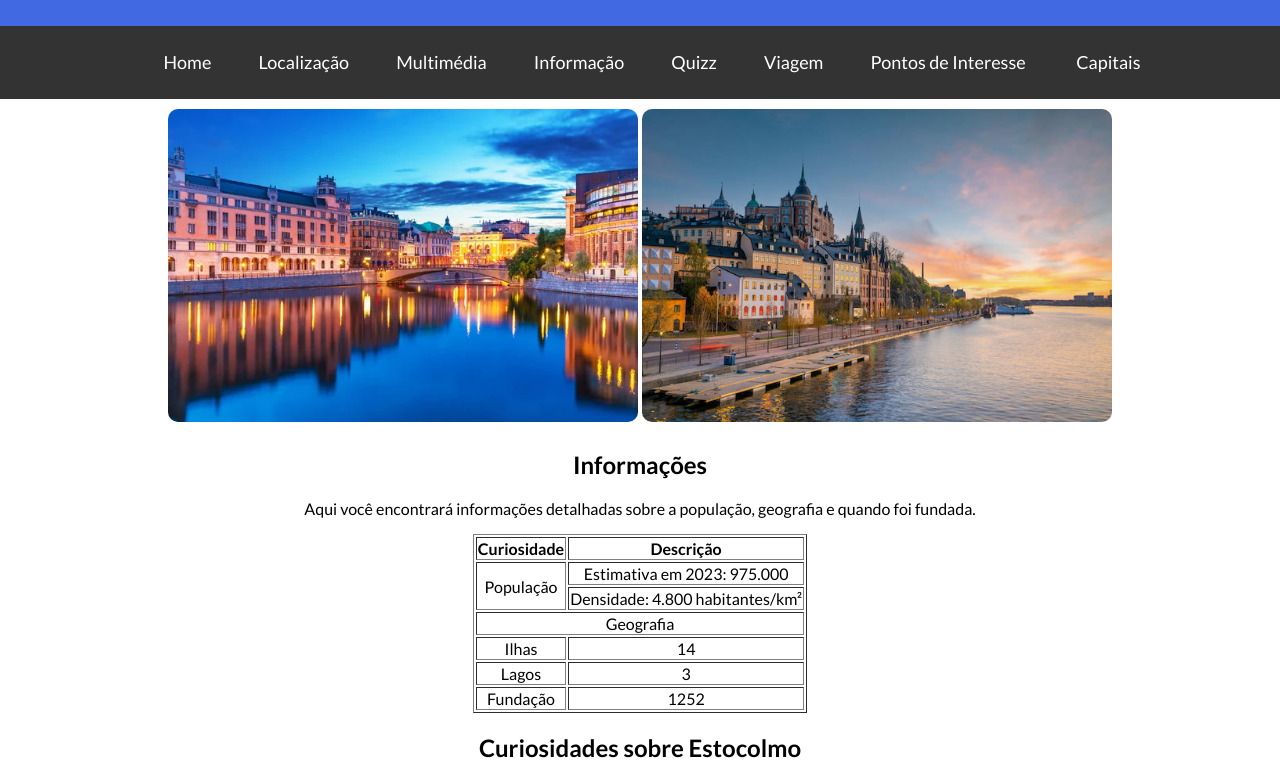
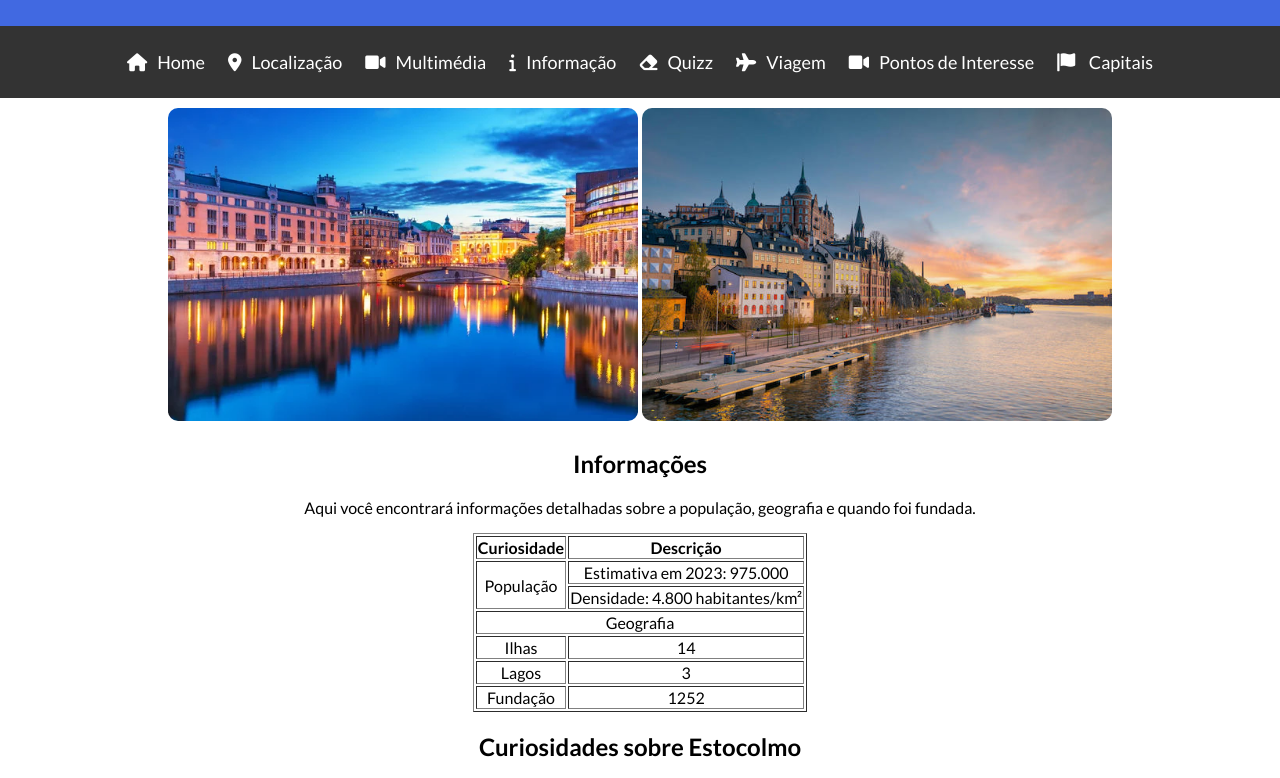
Before and after one commit to afonso-saaa/afonso-saaa.github.io, a plain HTML site: page lab5/info.html in a window 1280 px wide. Shown: the part 96-874 px from the top of the page. Drawn offline with Linux system fonts and the light colour scheme.

Commit message:
lab 5 pontos quadrados corrigidos

```diff
--- a/lab5/info.html
+++ b/lab5/info.html
@@ -7,6 +7,7 @@
     <title>Estocolmo</title>
     <link rel="stylesheet" href="styles.css">
     <link href="https://fonts.googleapis.com/css2?family=Lato:wght@400;700&display=swap" rel="stylesheet">
+    <link rel="stylesheet" href="https://cdnjs.cloudflare.com/ajax/libs/font-awesome/6.0.0-beta3/css/all.min.css">
 
 </head>
 
--- a/lab5/styles.css
+++ b/lab5/styles.css
@@ -18,7 +18,6 @@
 nav {
     background-color: #333;
     padding: 15px;
-    margin: 0 auto;
     text-align: center;
 }
 
@@ -226,7 +225,6 @@
 
 nav a:before {
     font-family: "Font Awesome 5 Free";
-    display: inline-block;
     padding-right: 10px;
     font-weight: 900;
 }
@@ -260,7 +258,7 @@
 }
 
 nav a[href="capitais.html"]:before {
-    content: "\f03d";
+    content: "\f024";
 }
 
 nav a:hover:before {
```
Also changed, not shown: lab5/capitais.html (+1 -1 lines), lab5/index.html (+2 -0 lines), lab5/local.html (+1 -0 lines), lab5/multimedia.html (+1 -0 lines), lab5/pontosinteresse.html (+1 -0 lines), lab5/quizz.html (+1 -0 lines), lab5/viagem.html (+1 -0 lines).
